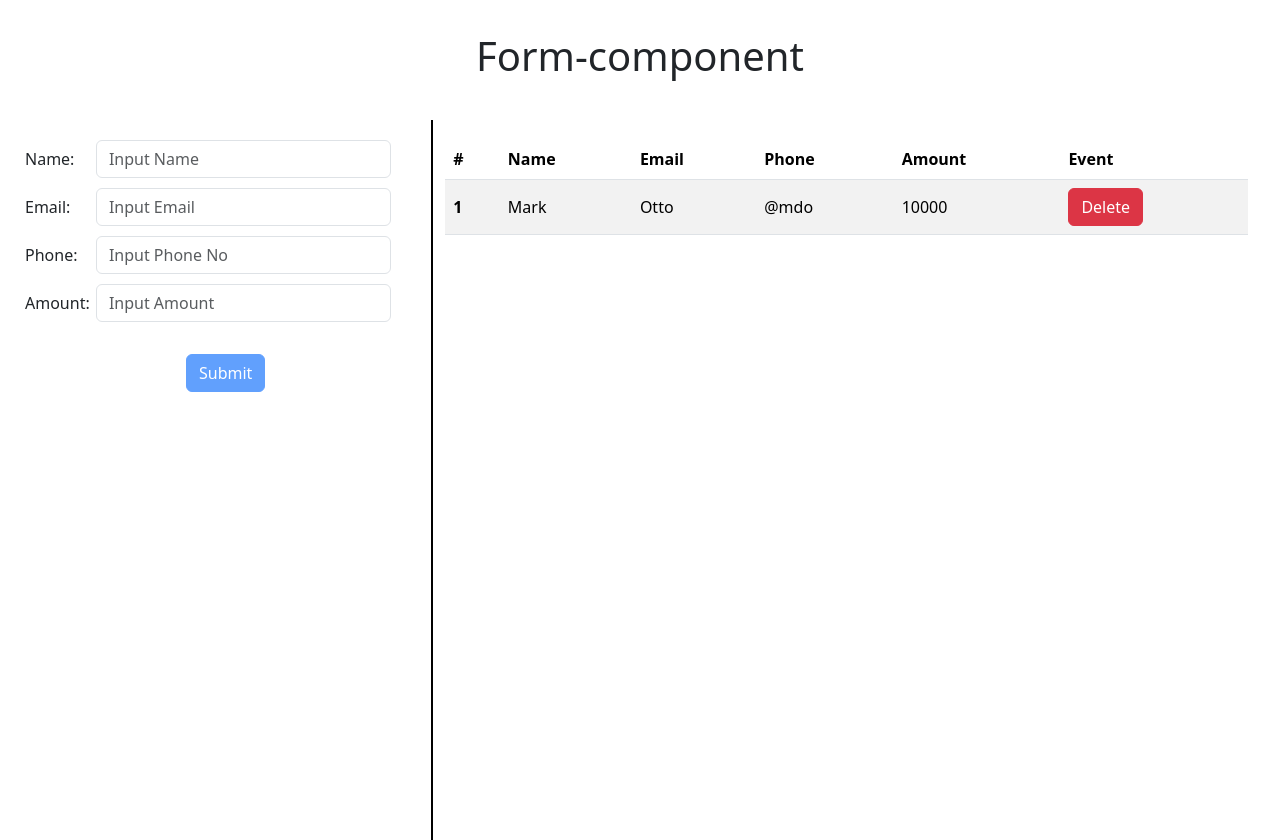
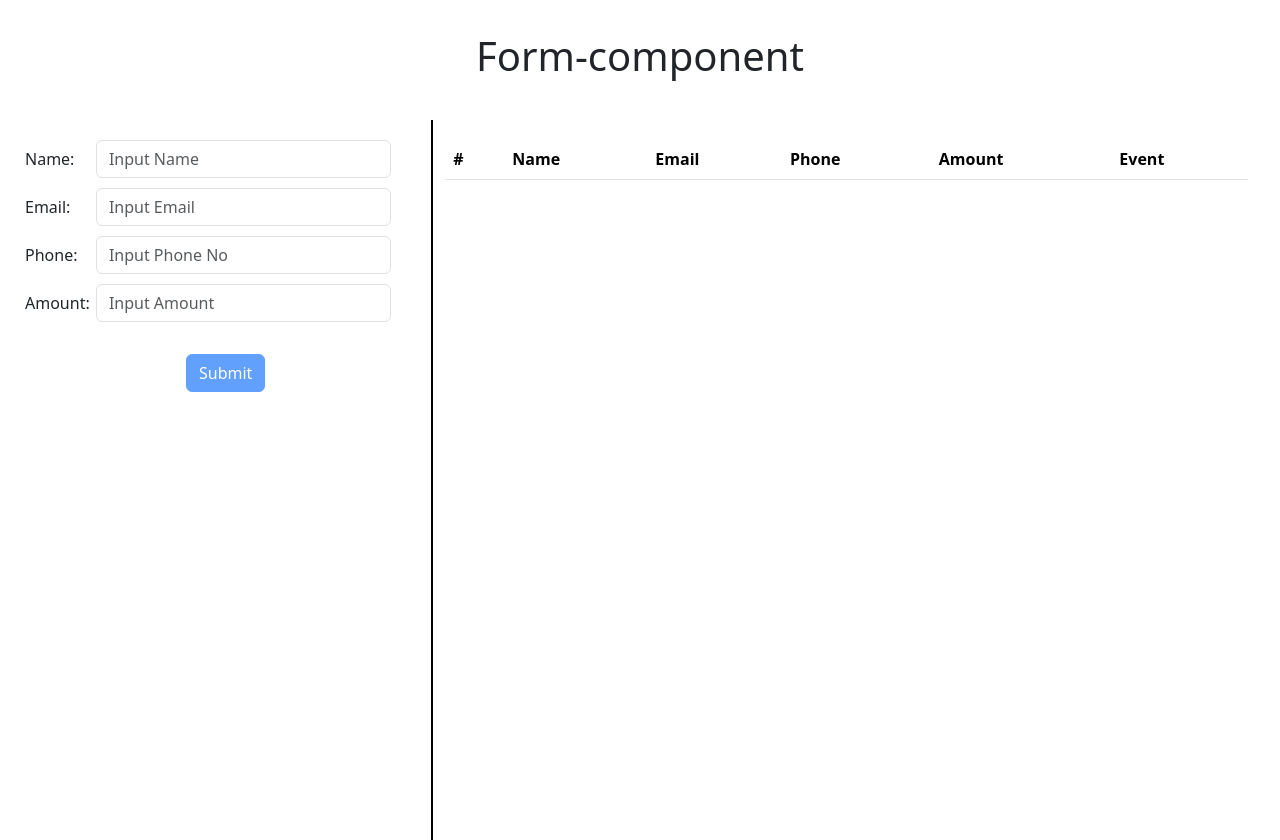
Before and after one commit to Agasthi98/angular-form, an Angular app: page / in a window 1280 px wide. Built offline with nearby package versions, Linux system fonts and the light colour scheme.

Commit message:
retrive records to table

```diff
--- a/src/app/form-component/form-component.component.html
+++ b/src/app/form-component/form-component.component.html
@@ -83,12 +83,14 @@
             </tr>
           </thead>
           <tbody>
-            <tr>
+            <tr *ngFor="let record of submitRecords">
               <th class="align-middle" scope="row">1</th>
-              <td class="align-middle">Mark</td>
-              <td class="align-middle">Otto</td>
-              <td class="align-middle">@mdo</td>
-              <td class="align-middle">10000</td>
+              <td class="align-middle">{{ record.name }}</td>
+              <td class="align-middle">{{ record.email }}</td>
+              <td class="align-middle">{{ record.phone }}</td>
+              <td class="align-middle">
+                {{ record.amount | currency : "LKR" }}
+              </td>
               <td>
                 <button type="button" class="btn btn-danger">Delete</button>
               </td>
--- a/src/app/form-component/form-component.component.ts
+++ b/src/app/form-component/form-component.component.ts
@@ -8,16 +8,39 @@ import { FormControl, FormGroup, Validators } from '@angular/forms';
 })
 export class FormComponentComponent {
 
+  submitRecords: any[]
 
+constructor() {
+  this.submitRecords = [];
+}
+  /***
+   * Form group & validations
+   */
   myForm = new FormGroup({
     name: new FormControl('', Validators.required),
     email: new FormControl('', [Validators.required, Validators.email,Validators.pattern('^[a-z0-9._%+-]+@[a-z0-9.-]+\\.[a-z]{2,4}$')]),
-    phone: new FormControl('', [Validators.required, Validators.pattern('[- +()0-9]+')]),
+    phone: new FormControl('', [Validators.required, Validators.pattern('[- +()0-9]+'), Validators.maxLength(10)]),
     amount: new FormControl('', [Validators.required, Validators.min(100)]),
   });
 
+
+  /**
+   * Submit form
+   */
   onSubmit(){
-    console.log(this.myForm.value);
+    const records = this.myForm.value;
+    console.log(this.submitRecords);
+
+    if(this.submitRecords.some((item: any) => item.email === records.email)){
+      alert('Email already exists')
+      return;
+    }else if(this.submitRecords.some((item: any) => item.phone === records.phone)){
+      alert('Phone already exists')
+      return;
+    }
+
+    this.submitRecords.push(records);
+
   }
 
 }
```
